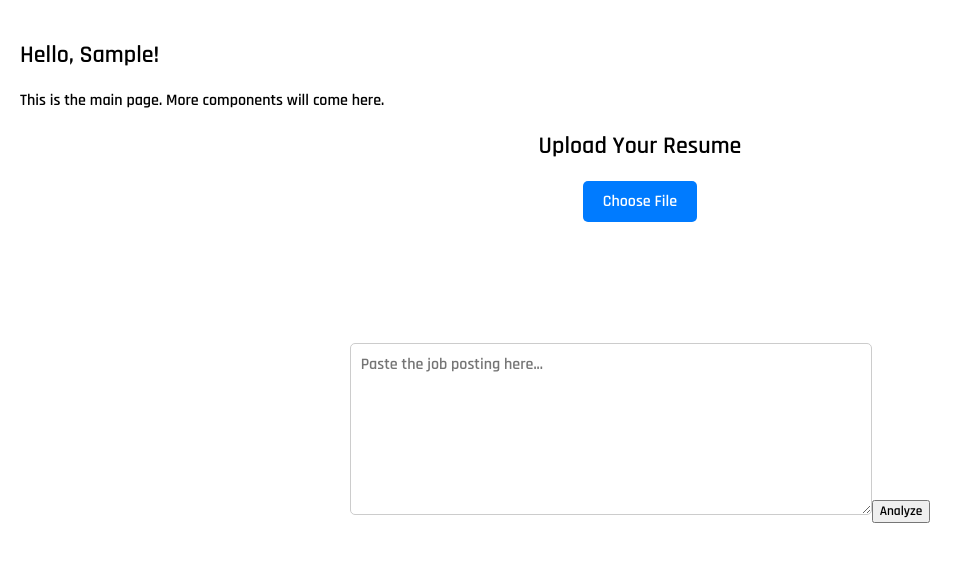
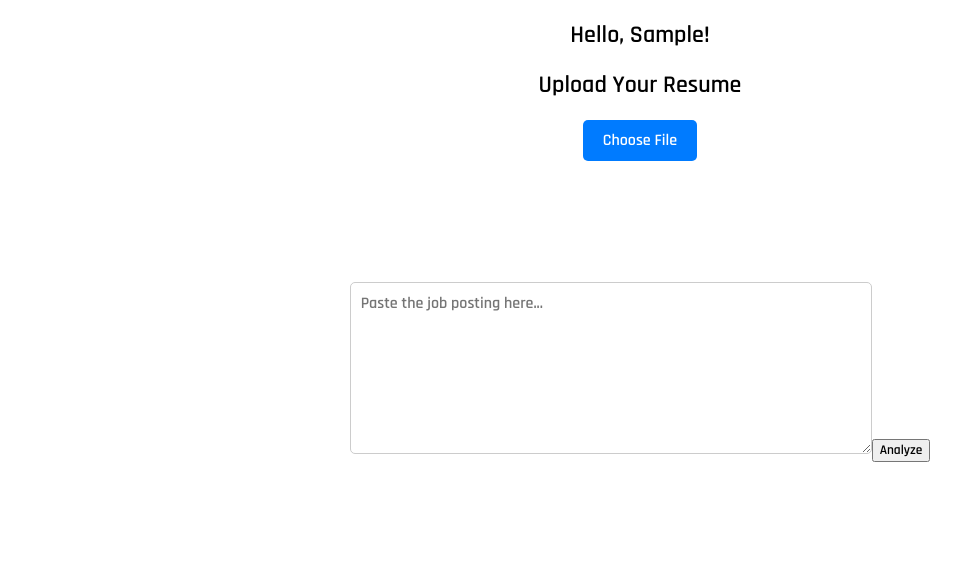
Before and after one commit to paulmorales7/AI-Resume-Analyzer, a React (Create React App) app in the folder resume-analyzer/ai-resume-analyzer-ui/: page / in a window 1280 px wide. Both pictures are taken after typing "Sample" into the empty fields and a click on the button "Continue". Shown: the top 562 px of the page, without its empty margins (0-972 px from the left). Built offline with nearby package versions, Linux system fonts and the light colour scheme.

Commit message:
added the greeting text into the resumeupload component, it is not styled and centered and has the fotn applied

```diff
--- a/resume-analyzer/ai-resume-analyzer-ui/src/App.js
+++ b/resume-analyzer/ai-resume-analyzer-ui/src/App.js
@@ -15,14 +15,11 @@ function App() {
     <div>
       {!hasContinued ? (
         <LandingPage onContinue={handleContinue} />
+
       ) : (
-        <div style={{ padding: '20px' }}>
-          <h2>Hello, {userName}!</h2>
-          {/* Here you'll add the main UI components later */}
-          <p>This is the main page. More components will come here.</p>
 
-          <ResumeUpload />
-        </div>
+        <ResumeUpload userName={userName}/>
+
       )}
     </div>
   );
--- a/resume-analyzer/ai-resume-analyzer-ui/src/components/ResumeUpload.js
+++ b/resume-analyzer/ai-resume-analyzer-ui/src/components/ResumeUpload.js
@@ -1,11 +1,13 @@
 import React, { useState } from 'react';
 import styles from './ResumeUpload.module.css';
 
-const ResumeUpload = ({ onUpload }) => {
+const ResumeUpload = ({ userName, onUpload }) => {
     const [selectedFile, setSelectedFile] = useState(null);
     const [uploadStatus, setUploadStatus] = useState('');
     const [jobPosting, setJobPosting] = useState('');
     const [results, setResults] = useState(null);
+
+
 
     const handleFileChange = (e) => {
         // targeting the first file selected by user
@@ -53,6 +55,10 @@ const ResumeUpload = ({ onUpload }) => {
 
         return (
             <div style={{ textAlign: 'center', marginTop: '20px' }}>
+
+              {userName && <h2>Hello, {userName}!</h2>}
+
+
               <h2>Upload Your Resume</h2>
 
               <form onSubmit={handleSubmit}>
```
